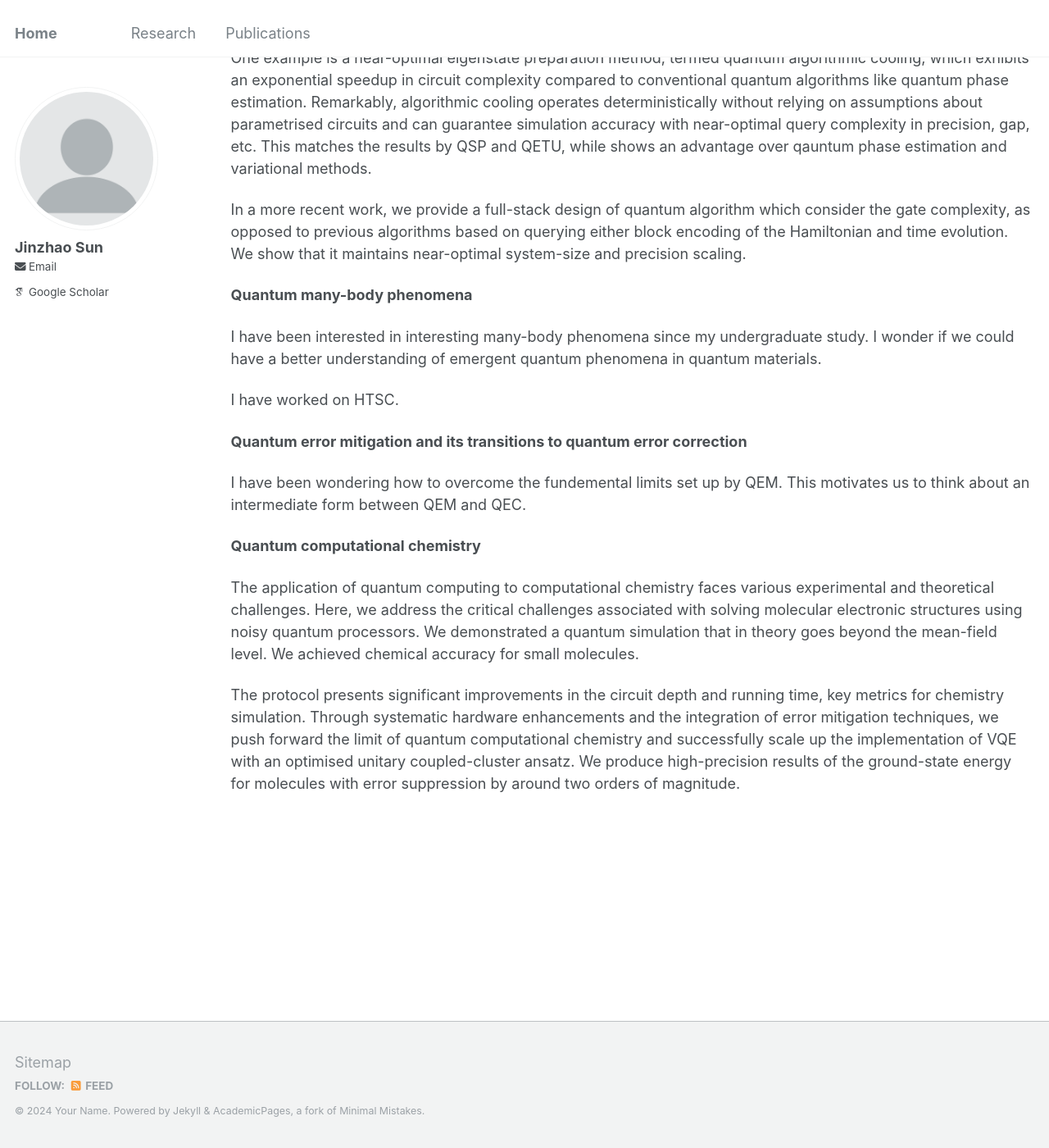
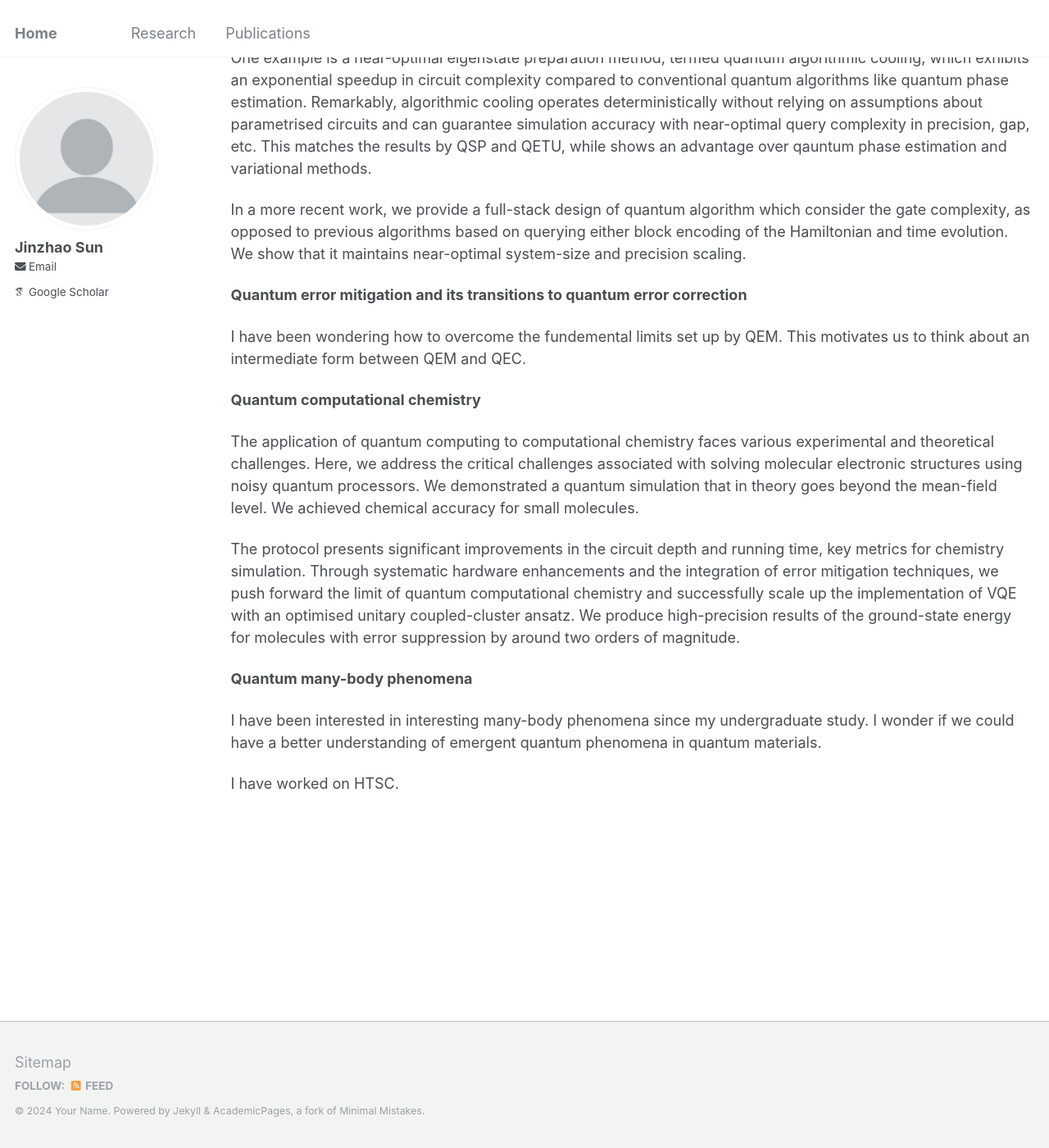
Before and after one commit to jinzhao-sun/jinzhao-sun.github.io, a Jekyll site: the page built from _pages/research.md, in a window 1280 px wide and 1400 px high, scrolled down 486 px. Shown: the whole window at 82% size. Built offline with Jekyll 4.4.1, drawn with Linux system fonts in a browser that asks for light colours; some web fonts are replaced; part of the change alters nothing that is shown.

```diff
--- a/_pages/research.md
+++ b/_pages/research.md
@@ -19,12 +19,6 @@ For static problems (i.e. finding eigenvalues and eigenvectors), we have develop
 In a more recent work, we provide a full-stack design of quantum algorithm which consider the gate complexity, as opposed to previous algorithms based on querying either block encoding of the Hamiltonian and time evolution. We show that it maintains near-optimal system-size and precision scaling.
 
 
-**Quantum many-body phenomena**
-
-I have been interested in interesting many-body phenomena since my undergraduate study. I wonder if we could have a better understanding of emergent quantum phenomena in quantum materials.
-
-I have worked on HTSC.
-
 
 **Quantum error mitigation and its transitions to quantum error correction**
 
@@ -35,3 +29,9 @@ I have been wondering how to overcome the fundemental limits set up by QEM. This
 The application of quantum computing to computational chemistry faces various experimental and theoretical challenges. Here, we address the critical challenges associated with solving molecular electronic structures using noisy quantum processors. We demonstrated a quantum simulation that in theory goes beyond the mean-field level. We achieved chemical accuracy for small molecules.
 
 The protocol presents significant improvements in the circuit depth and running time, key metrics for chemistry simulation. Through systematic hardware enhancements and the integration of error mitigation techniques, we push forward the limit of quantum computational chemistry and successfully scale up the implementation of VQE with an optimised unitary coupled-cluster ansatz. We produce high-precision results of the ground-state energy for molecules with error suppression by around two orders of magnitude.
+
+ **Quantum many-body phenomena**
+
+I have been interested in interesting many-body phenomena since my undergraduate study. I wonder if we could have a better understanding of emergent quantum phenomena in quantum materials.
+
+I have worked on HTSC.
```
